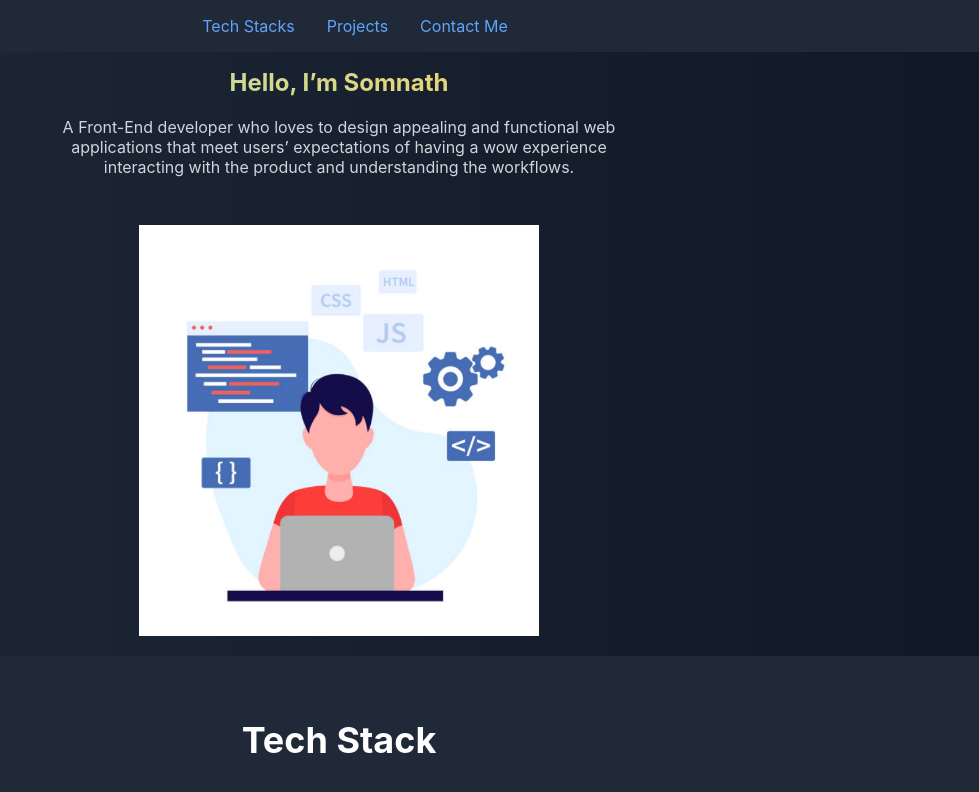
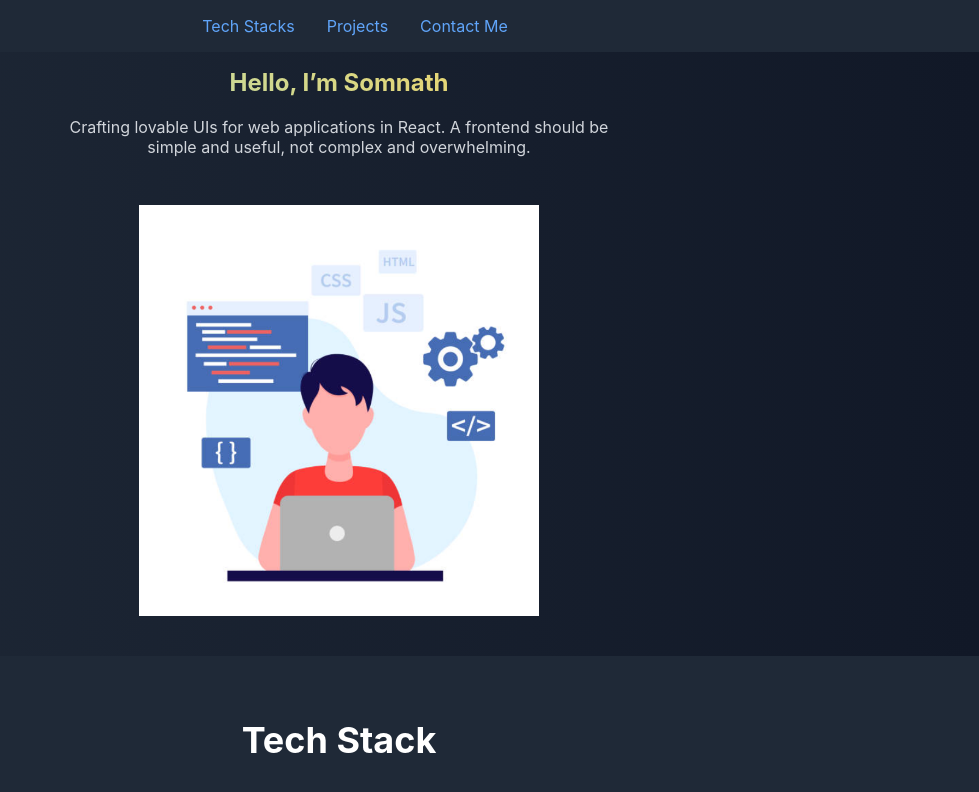
Before and after one commit to dessomu/PortFolio, a React (Vite) app: page / in a window 1280 px wide. Shown: the top 792 px of the page, without its empty margins (301-1280 px from the left). Built offline with nearby package versions, Linux system fonts and the light colour scheme; no server answers.

Commit message:
Update Hero.jsx

```diff
--- a/src/components/Hero.jsx
+++ b/src/components/Hero.jsx
@@ -7,7 +7,8 @@ function Hero() {
       <div style={{ width: "50%" }}>
         <h2 className="animated-heading">Hello, I’m Somnath</h2>
         <p>
-          A Front-End developer who loves to design appealing and functional web applications that meet users’ expectations of having a wow experience interacting with the product and understanding the workflows.
+          Crafting lovable UIs for web applications in React. A frontend should
+          be simple and useful, not complex and overwhelming.
         </p>
       </div>
 
```
